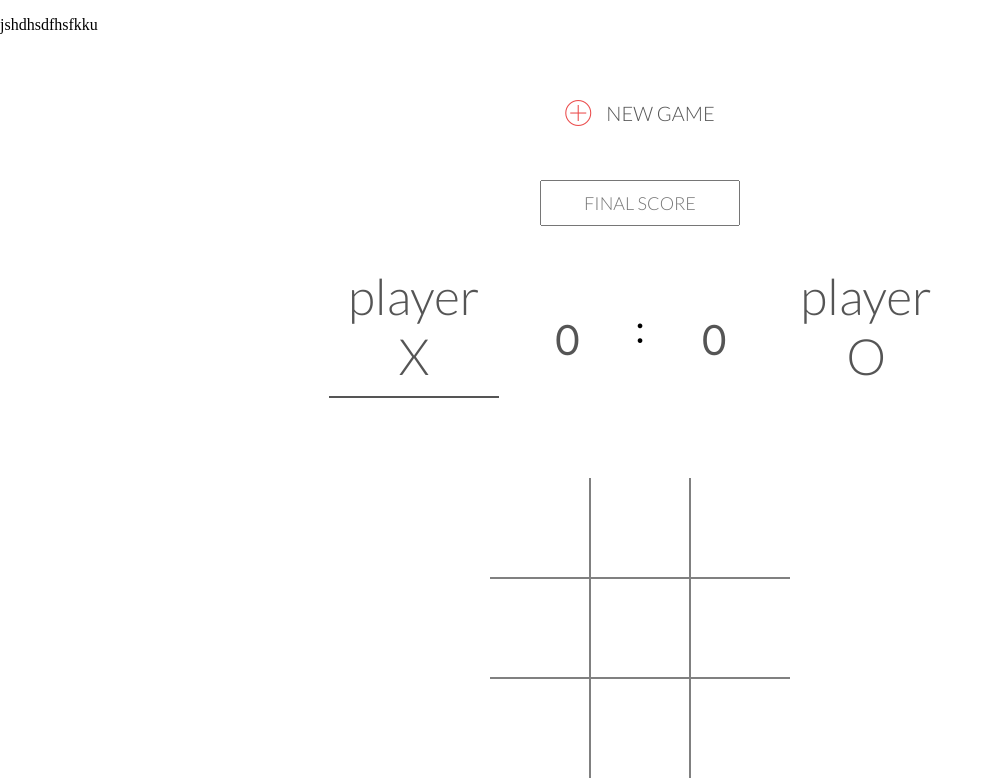
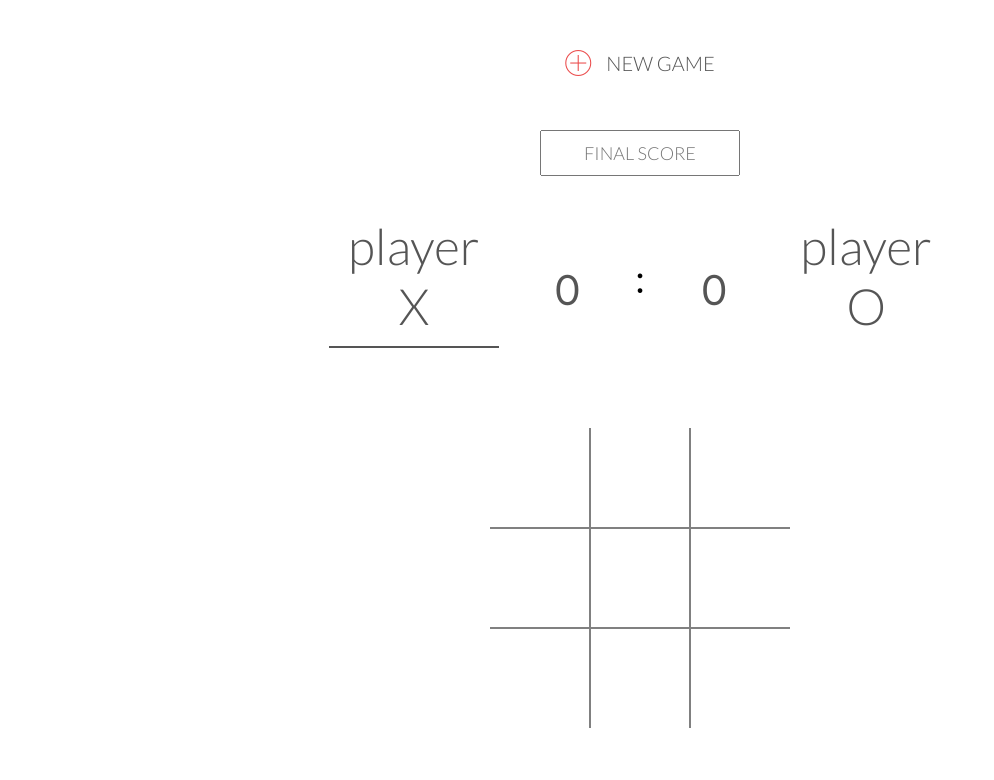
Before and after one commit to grance55/Tic-Tac-Toe, a website: page public/index.html in a window 1280 px wide. Shown: the top 780 px of the page, without its empty margins (0-994 px from the left). Drawn offline with nearby package versions, Linux system fonts and the light colour scheme.

Commit message:
make it better

```diff
--- a/public/index.html
+++ b/public/index.html
@@ -11,7 +11,7 @@
 </head>
 
 <body>
-    <p>jshdhsdfhsfkku</p>
+
     <button class="btn-new"><i class="ion-ios-plus-outline"></i>New game</button>
 
     <input type="text" placeholder="Final score" class="final-score">
```
